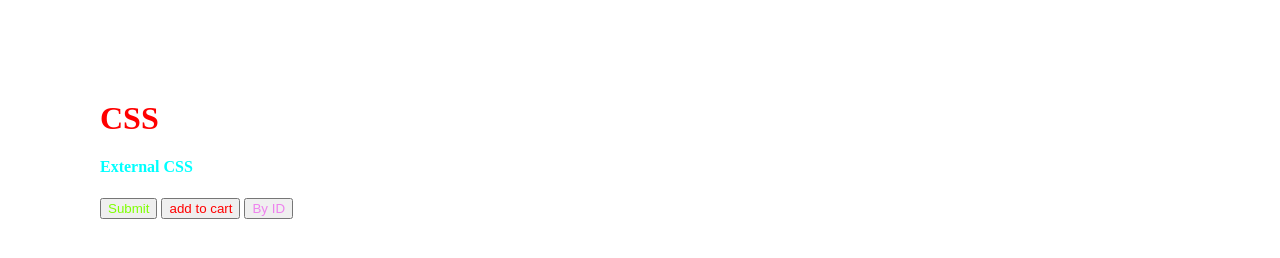
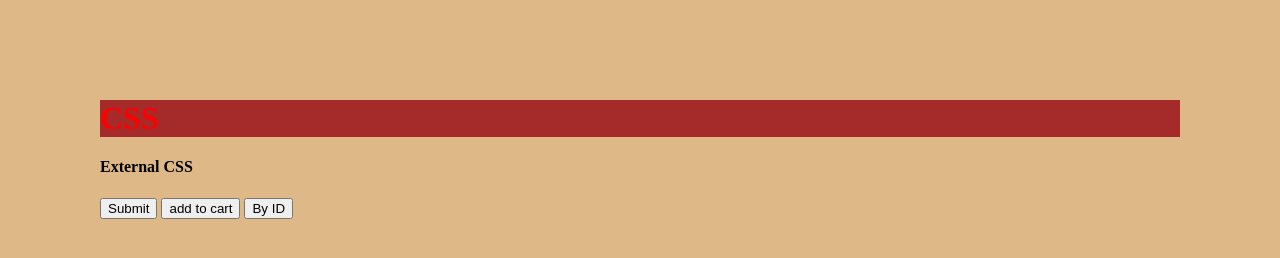
Before and after one commit to nodirbeknorqobulov/css, a plain HTML site: page index.html in a window 1280 px wide. Drawn offline with Linux system fonts and the light colour scheme.

Commit message:
sinfishi3

```diff
--- a/style.css
+++ b/style.css
@@ -1,19 +1,23 @@
-h4 {
-    color: aqua;
+h1{
+    background-color: brown;
 }
 
-.ad_cart{
-    color: red;
+#home{
+    color: blueviolet;
 }
 
-#btn{
-    color: violet;
+#hub{
+    color: blueviolet;
 }
 
-button{
-    color: chartreuse;
+#web{
+    color: brown;
 }
 
-.head1{
-    color: blue
+#info{
+    color: brown;
 }
+
+body{
+    background-color: burlywood;
+}
```
Also changed, not shown: sinf.html (added, +33 -0 lines).
